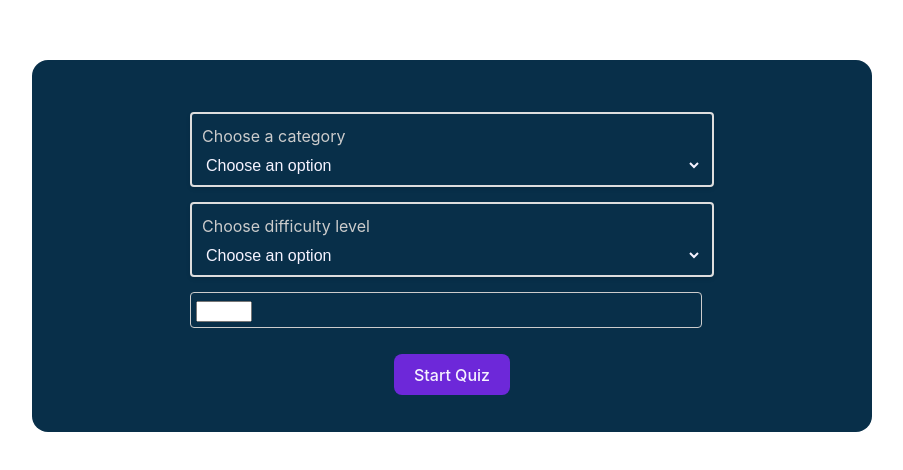
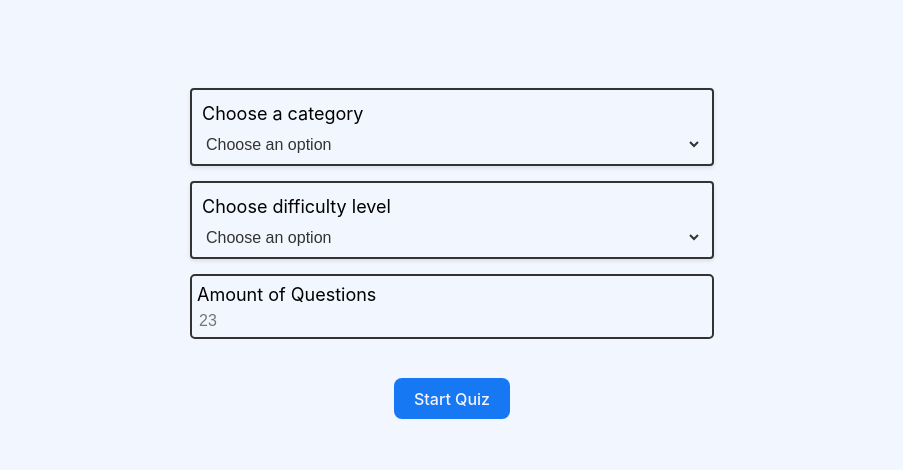
Before and after one commit to hervenzoghe/react-quiz-app, a React (Vite) app: page / in a window 1280 px wide. Shown: the part 154-624 px from the top of the page, without its empty margins (188-1091 px from the left). Built offline with nearby package versions, Linux system fonts and the light colour scheme.

Commit message:
Fixing bug in SelectField : for options appearance

```diff
--- a/src/components/InputField.jsx
+++ b/src/components/InputField.jsx
@@ -4,7 +4,8 @@ import '../styles/components/InputField.css'
 export default function InputField ({minAmount, maxAmount}) {
     return (
         <div className="input-field">
-            <input type="number" min={minAmount} max={maxAmount}/>
+            <label htmlFor="amount">Amount of Questions</label>
+            <input type="number" min={minAmount} max={maxAmount} placeholder="23"/>
         </div>
     )
 }
--- a/src/components/SelectField.jsx
+++ b/src/components/SelectField.jsx
@@ -7,9 +7,9 @@ export default function SelectField ({id, name, items, label}) {
             {label && <label htmlFor={id}>{label}</label>}
             <select name={name} id={id}>
                 <option value="">Choose an option</option>
-                {items.map((item) => {
+                {items.map((item) => (
                     <option key={item.value} value={item.value}>{item.label}</option>
-                })}
+                ))}
             </select>
         </div>
     )
--- a/src/data/categories.js
+++ b/src/data/categories.js
@@ -1,52 +1,52 @@
 export const categories = [
     {
-        "key": "music",
-        "value" : "Music",
-        "label": "Music"
+        key: "music",
+        value: "Music",
+        label: "Music"
     },
     {
-        "key":"sport_and_leisure",
-        "value": "Sport and Leisure",
-        "label": "Sport and Leisure"
+        key:"sport_and_leisure",
+        value: "Sport and Leisure",
+        label: "Sport and Leisure"
     },
     {
-        "key":"film_and_tv",
-        "value": "Film and TV",
-        "label": "Film and TV"
+        key:"film_and_tv",
+        value: "Film and TV",
+        label: "Film and TV"
     },
     {
-        "key": "arts_and_literature",
-        "value": "Arts and Literature",
-        "label": "Arts and Literature",
+        key: "arts_and_literature",
+        value: "Arts and Literature",
+        label: "Arts and Literature",
     },
     {
-        "key":"History",
-        "value": "History",
-        "label": "History"
+        key:"History",
+        value: "History",
+        label: "History"
     },
     {
-        "key": "society_and_culture",
-        "value": "Society and Culture",
-        "label": "Society and Culture"
+        key: "society_and_culture",
+        value: "Society and Culture",
+        label: "Society and Culture"
     },
     {
-        "key":"sciences",
-        "value": "Sciences",
-        "label": "Sciences"
+        key:"sciences",
+        value: "Sciences",
+        label: "Sciences"
     },
     {
-        "key":"geography",
-        "value": "Geography",
-        "label": "Geography"
+        key:"geography",
+        value: "Geography",
+        label: "Geography"
     },
     {
-        "key":"food_and_drink",
-        "value": "Food and Drink",
-        "label": "Food and Drink"
+        key:"food_and_drink",
+        value: "Food and Drink",
+        label: "Food and Drink"
     },
     {
-        "key":"genral_knowledge",
-        "value": "General Knowledge",
-        "label": "General Knowledge"
+        key:"genral_knowledge",
+        value: "General Knowledge",
+        label: "General Knowledge"
     }
 ]
--- a/src/pages/Settings.jsx
+++ b/src/pages/Settings.jsx
@@ -14,9 +14,13 @@ export default function Settings () {
             <div className="settings-fields">
                 <SelectField id="category-select" name="category" items={categories} label="Choose a category" />
                 <SelectField id="difficulty-select" name="difficulty" items={difficulties} label="Choose difficulty level" />
-                <InputField minAmount={5} maxAmount={50} />
+                <InputField minAmount={1} maxAmount={50} />
             </div>
-            <button type="submit">Start Quiz</button>
+            <button type="submit" onClick={(e) => {
+                e.preventDefault()
+            }}>
+                Start Quiz
+            </button>
         </form>
     )
 }
--- a/src/styles/components/InputField.css
+++ b/src/styles/components/InputField.css
@@ -1,7 +1,24 @@
 .input-field {
-    width: 500px;
-    margin-bottom: 10px;
-    border: 1px solid #ccc;
-    border-radius: 4px;
+    width: 510px;
+    margin: 15px auto;
+    border: 2px solid #333;
+    border-radius: 5px;
     padding: 5px;
 }
+
+.input-field:hover {
+    box-shadow: 0 4px 8px rgba(0, 0, 0, 0.2);
+}
+
+.input-field label {
+    font-size: 18px;
+    color: #000;
+}
+
+.input-field input {
+    width: 100%;
+    border: none;
+    font-size: 16px;
+    color: #242424;
+    background: local;
+}
--- a/src/styles/components/SelectField.css
+++ b/src/styles/components/SelectField.css
@@ -4,19 +4,27 @@
     align-items: flex-start;
     justify-content: space-between;
     gap: 8px;
-    color: #ccc;
+    color: #000;
     width: 500px;
     padding: 10px;
     margin: 15px auto;
-    border: 2px solid #ddd;
+    border: 2px solid #333;
     border-radius: 4px;
     box-shadow: 0 2px 4px rgba(0, 0, 0, 0.1);
+}
+
+.select-field:hover {
+    box-shadow: 0 4px 8px rgba(0, 0, 0, 0.2);
+}
+
+.select-field label {
+    font-size: 18px;
 }
 
 .select-field select {
     width: 100%;
     border: none;
     font-size: 16px;
-    color: #f5f3ff;
+    color: #333;
     background: none;
 }
--- a/src/styles/index.css
+++ b/src/styles/index.css
@@ -10,6 +10,7 @@
 
 body {
   margin: 0;
+  background-color: #F2F7FF;
   display: flex;
   align-items: center;
   justify-content: center;
@@ -33,14 +34,15 @@ button {
   font-size: 1em;
   font-weight: 500;
   font-family: inherit;
-  color: #f5f3ff;
-  background-color: #6d28d9;
+  color: #F5F3FF;
+  background-color: #1678F2;
   cursor: pointer;
   transition: border-color 0.25s;
 }
 
 button:hover {
-  background-color: #7c3aed;
+  background-color: #65A8FB;
+  color: #FFFFFF;
 }
 
 button:focus,
--- a/src/styles/pages/Settings.css
+++ b/src/styles/pages/Settings.css
@@ -3,10 +3,9 @@
     flex-direction: column;
     align-items: center;
     justify-content: center;
-    gap: 16px;
+    gap: 24px;
     width: 768px;
     height: 300px;
-    background-color: #082f49;
     padding: 36px;
     border-radius: 16px;
 }
```
